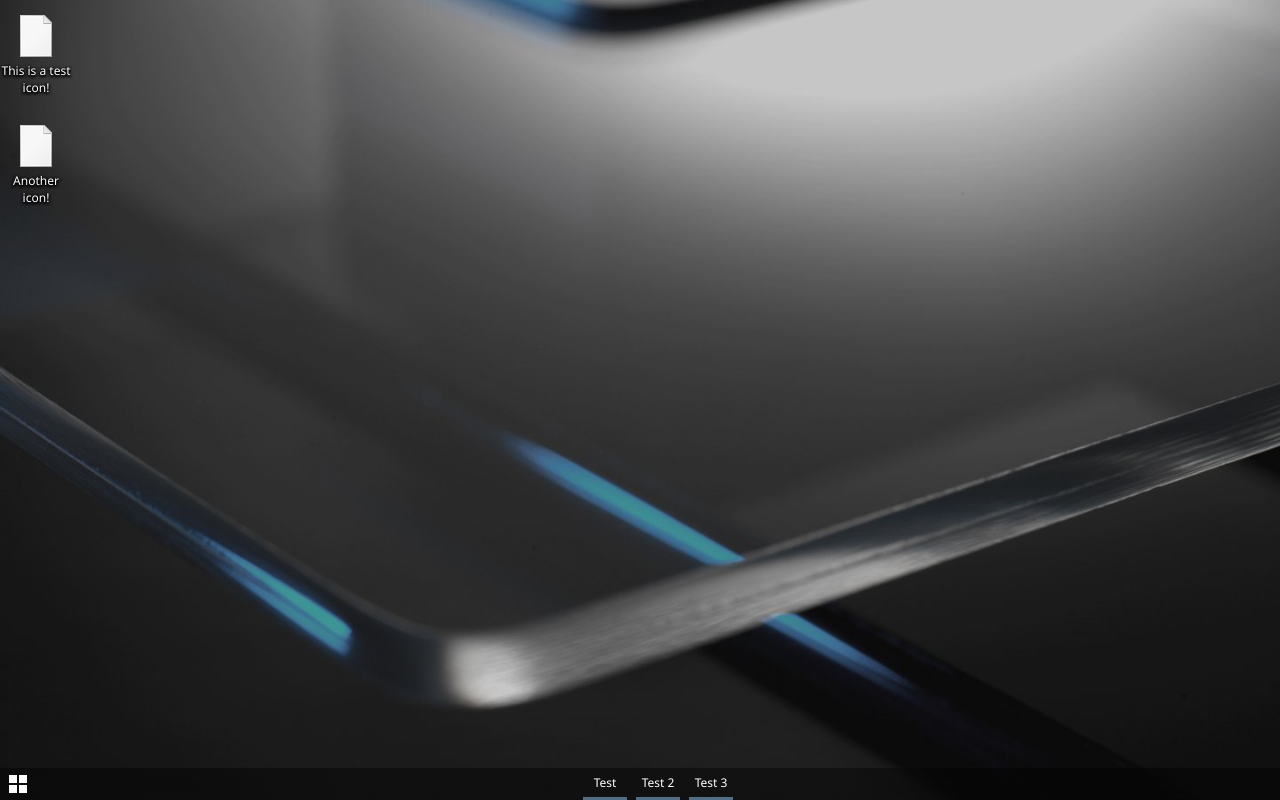
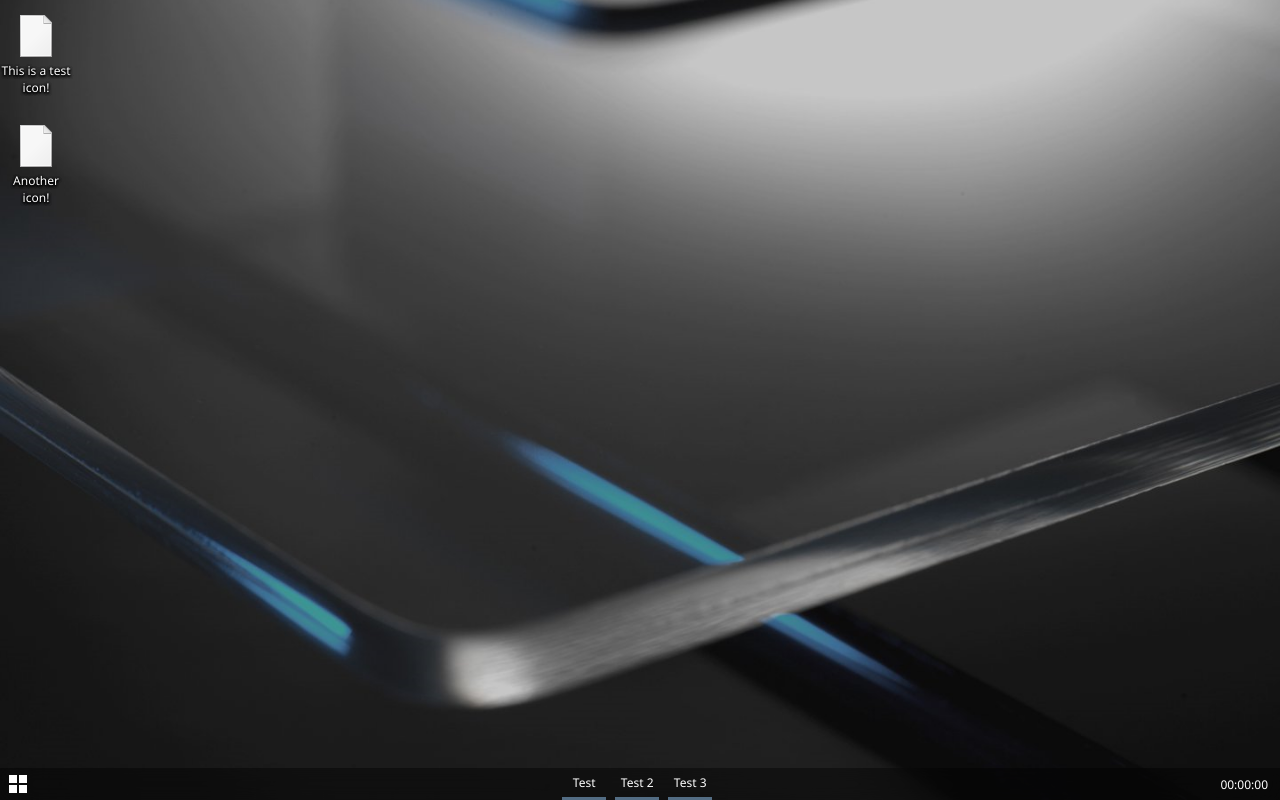
Before and after one commit to itshichabk/itshichabk.github.io, a plain HTML site: page index.html in a window 1280 px wide. Drawn offline with Linux system fonts and the light colour scheme.

Commit message:
Placeholder clock + correctly centered programs

```diff
--- a/css/style.css
+++ b/css/style.css
@@ -47,6 +47,7 @@
     align-items: center;
     width: 36px;
     height: 100%;
+    margin-right: 30px;
 }
 
 #startBtn img
@@ -98,6 +99,7 @@
     align-items: center;
     width: 72px;
     margin: 12px 0;
+    user-select: none;
 }
 
 .icon:hover
@@ -113,10 +115,22 @@
     cursor: default;
     text-shadow: 0px 1px 3px black, 0px 1px 3px black, 0px 1px 3px black, 0px 1px 3px black;
     text-align: center;
-    user-select: none;
 }
 
 .icon img
 {
     height: 48px
 }
+
+#clock
+{
+    height: 100%;
+    display: flex;
+    align-items: center;
+    padding: 0 12px;
+}
+
+#clock p
+{
+    font-size: 12px;
+}
--- a/index.html
+++ b/index.html
@@ -37,6 +37,9 @@
                     <p>Test 3</p>
                 </div>
             </div>
+            <div id="clock">
+                <p>00:00:00</p>
+            </div>
         </div>
     </main>
 </body>
```
